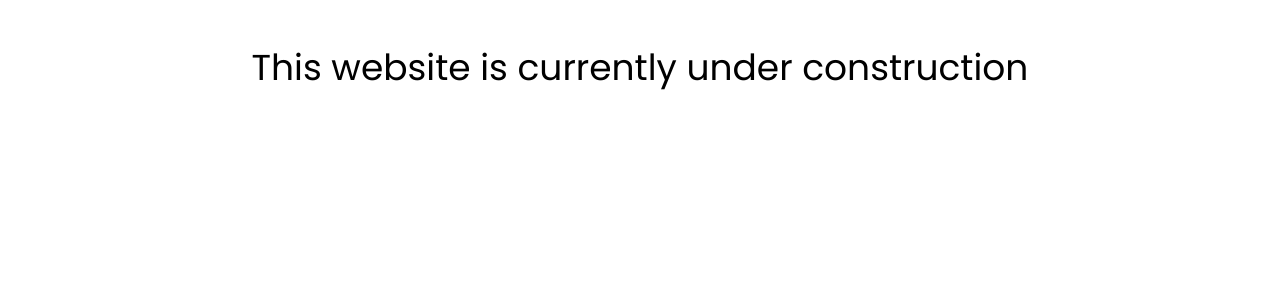
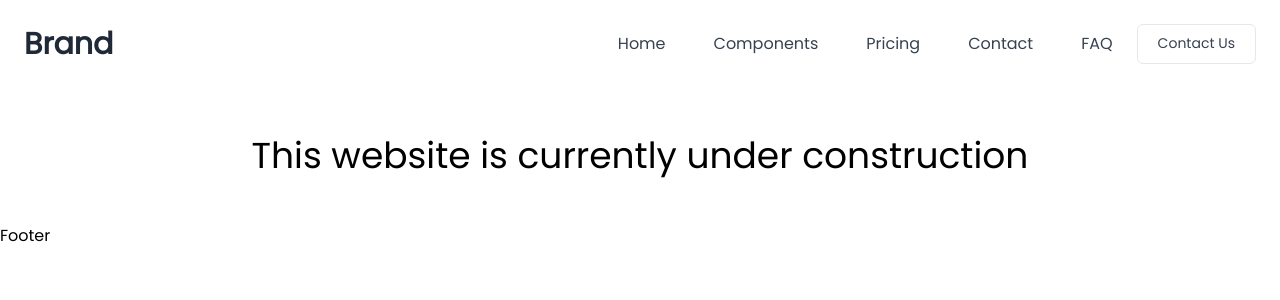
Before and after one commit to CJGutz/eportfolio, a Next.js app: page / in a window 1280 px wide. Shown: the top 300 px of the page. Built offline with nearby package versions, Linux system fonts and the light colour scheme.

Commit message:
eilert ser på så jeg må få det til å fungere

```diff
--- /dev/null
+++ b/components/Base/BaseLayout.tsx
@@ -0,0 +1,19 @@
+import React, { ReactNode } from 'react';
+import Header from './Header';
+import Footer from './Footer';
+
+interface BaseLayoutProps {
+  children: ReactNode;
+}
+
+const BaseLayout = ({ children }: BaseLayoutProps) => {
+  return (
+    <div>
+      <Header />
+      <main>{children}</main>
+      <Footer />
+    </div>
+  );
+};
+
+export default BaseLayout;
--- /dev/null
+++ b/components/Base/Footer.tsx
@@ -0,0 +1,9 @@
+const Footer = () => {
+  return (
+    <footer>
+      <p>Footer</p>
+    </footer>
+  );
+};
+
+export default Footer;
--- /dev/null
+++ b/components/Base/Header.tsx
@@ -0,0 +1,102 @@
+import { useState } from 'react';
+import cross from '/static/icons/cross.svg';
+import hamburger from '/static/icons/hamburger.svg';
+import Image from 'next/image';
+
+const Header = () => {
+  const [openMobileNav, setOpenMobileNav] = useState(false);
+
+  return (
+    <header className="bg-white dark:bg-gray-900">
+      <nav
+        x-data="{ isOpen: false }"
+        className="container mx-auto p-6 lg:flex lg:items-center lg:justify-between"
+      >
+        <div className="flex items-center justify-between">
+          <div>
+            <a
+              className="text-2xl font-bold text-gray-800 hover:text-gray-700 dark:text-white dark:hover:text-gray-300 lg:text-3xl"
+              href="#"
+            >
+              Brand
+            </a>
+          </div>
+
+          <div className="flex lg:hidden">
+            <button
+              x-cloak
+              onClick={(_) => setOpenMobileNav(!openMobileNav)}
+              type="button"
+              className="text-gray-500 hover:text-gray-600 focus:text-gray-600 focus:outline-none dark:text-gray-200 dark:hover:text-gray-400 dark:focus:text-gray-400"
+              aria-label="toggle menu"
+            >
+                {!openMobileNav ? (
+                    <Image
+                        src={hamburger}
+                        alt="Hamburger Menu"
+                    />
+                    ): (
+                    <Image
+                        src={cross}
+                        alt="Cross"
+                    />
+                  )}
+            </button>
+            </div>
+            </div>
+
+            <div
+            x-cloak
+            className={`${
+                openMobileNav
+                ? 'translate-x-0 opacity-100 '
+                : 'opacity-0 -translate-x-full'
+          } absolute inset-x-0 z-20 w-full bg-white px-6 py-4 shadow-md transition-all duration-300 ease-in-out dark:bg-gray-900 lg:relative lg:top-0 lg:mt-0 lg:flex lg:w-auto lg:translate-x-0 lg:items-center lg:bg-transparent lg:p-0 lg:opacity-100 lg:shadow-none lg:dark:bg-transparent`}
+        >
+          <div className="flex flex-col space-y-4 lg:mt-0 lg:flex-row lg:space-y-0">
+            <a
+              className="text-gray-700 hover:text-blue-500 dark:text-gray-200 dark:hover:text-blue-400 lg:mx-6"
+              href="#"
+            >
+              Home
+            </a>
+            <a
+              className="text-gray-700 hover:text-blue-500 dark:text-gray-200 dark:hover:text-blue-400 lg:mx-6"
+              href="#"
+            >
+              Components
+            </a>
+            <a
+              className="text-gray-700 hover:text-blue-500 dark:text-gray-200 dark:hover:text-blue-400 lg:mx-6"
+              href="#"
+            >
+              Pricing
+            </a>
+            <a
+              className="text-gray-700 hover:text-blue-500 dark:text-gray-200 dark:hover:text-blue-400 lg:mx-6"
+              href="#"
+            >
+              Contact
+            </a>
+            <a
+              className="text-gray-700 hover:text-blue-500 dark:text-gray-200 dark:hover:text-blue-400 lg:mx-6"
+              href="#"
+            >
+              FAQ
+            </a>
+          </div>
+
+          <a
+            className="mt-4 block h-10 transform rounded-md border px-5 py-2 text-center text-sm capitalize text-gray-700 transition-colors duration-300 hover:bg-gray-100 dark:text-white dark:hover:bg-gray-700 lg:mt-0 lg:w-auto"
+            href="#"
+          >
+            {' '}
+            Contact Us{' '}
+          </a>
+        </div>
+      </nav>
+    </header>
+  );
+};
+
+export default Header;
--- a/pages/index.tsx
+++ b/pages/index.tsx
@@ -1,12 +1,15 @@
 import type { NextPage } from 'next';
+import BaseLayout from '../components/Base/BaseLayout';
 
 const Home: NextPage = () => {
   return (
-    <div>
-      <h1 className="text-4xl text-center p-12">
-        This website is currently under construction
-      </h1>
-    </div>
+    <BaseLayout>
+      <div>
+        <h1 className="text-4xl text-center p-12">
+          This website is currently under construction
+        </h1>
+      </div>
+    </BaseLayout>
   );
 };
 
```
Also changed, not shown: static/icons/cross.svg (added), static/icons/hamburger.svg (added).
